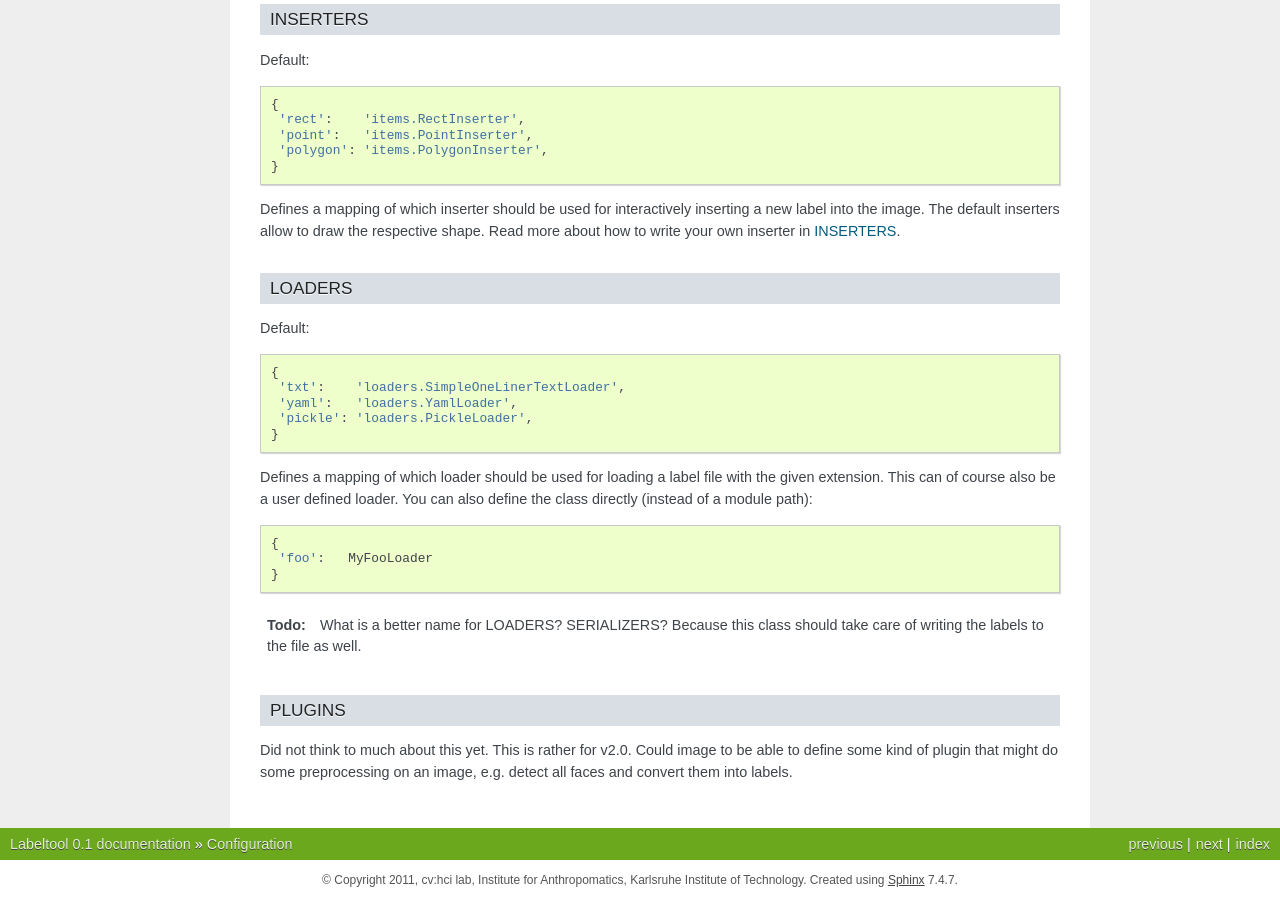
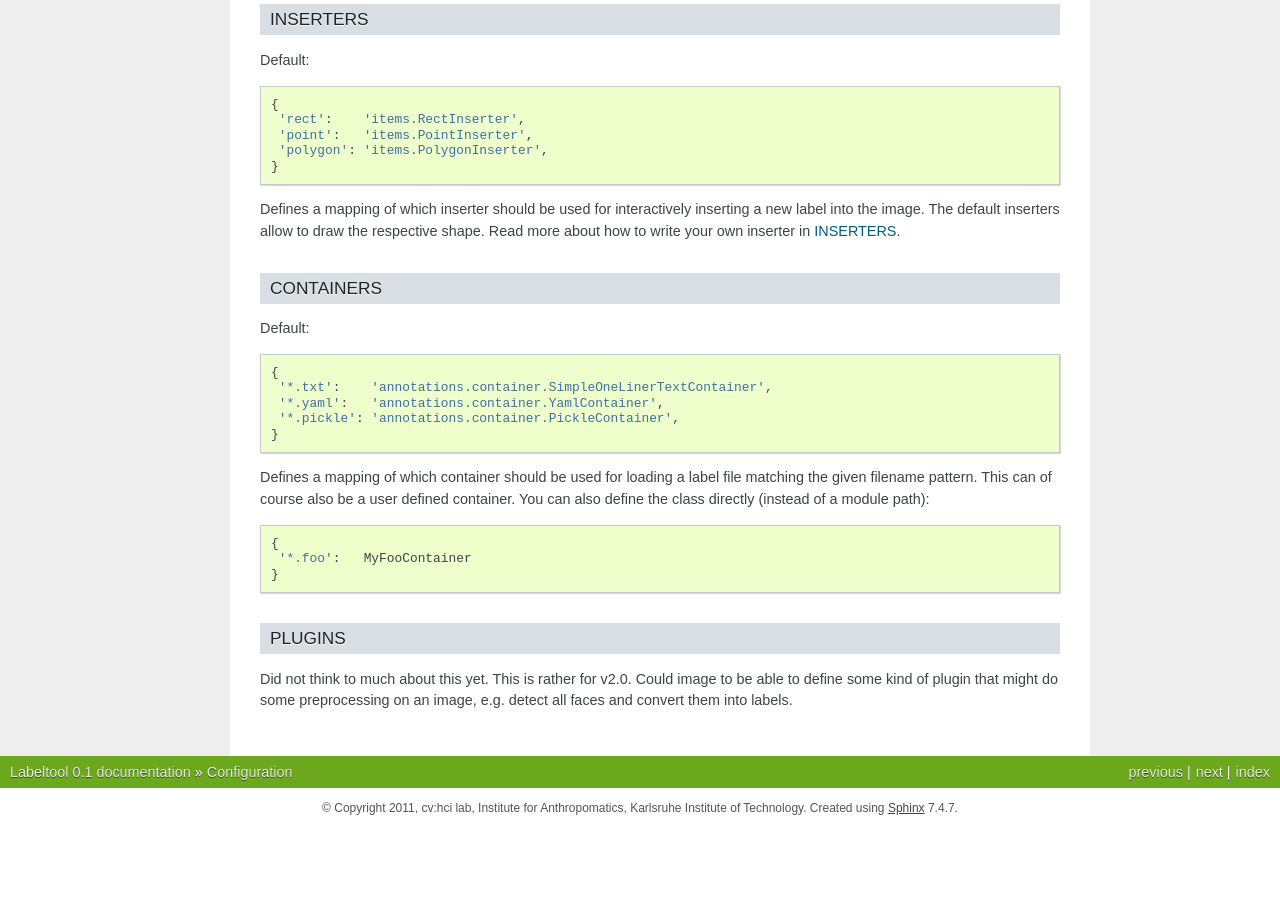
Before and after one commit to cvhciKIT/sloth, a Sphinx documentation site: the page built from doc/configuration.rst, in a window 1280 px wide and 900 px high, scrolled down 1390 px. Built offline with Sphinx 7.4.7, drawn with Linux system fonts in a browser that asks for light colours; after the commit the page ends 2218 px from its top, so only the background shows below that.

Commit message:
document containers

```diff
--- a/doc/concepts.rst
+++ b/doc/concepts.rst
@@ -110,6 +110,6 @@ The storage on disk of the labels however can be very different.
 The label tool does not have *the one* in which way to store the labels.  Again,
 there are some default formats with which the label tool can deal out of the box (one of
 which will be a yaml file, which resembles the textual representation above).  However,
-you are free to define your own loading and saving routines for your labels (see ***). This
+you are free to define your own loading and saving routines for your labels (see :doc:`Containers`). This
 allows you for example to support legacy third-party label formats without the need of converting
-them first.
+them to yaml first.
--- a/doc/configuration.rst
+++ b/doc/configuration.rst
@@ -90,32 +90,26 @@ Defines a mapping of which inserter should be used for interactively inserting a
 into the image.  The default inserters allow to draw the respective shape.  Read more
 about how to write your own inserter in :ref:`Inserters`.
 
-.. _LOADERS:
+.. _CONTAINERS:
 
-LOADERS
--------
+CONTAINERS
+----------
 
 Default::
 
     {
-     'txt':    'loaders.SimpleOneLinerTextLoader',
-     'yaml':   'loaders.YamlLoader',
-     'pickle': 'loaders.PickleLoader',
+     '*.txt':    'annotations.container.SimpleOneLinerTextContainer',
+     '*.yaml':   'annotations.container.YamlContainer',
+     '*.pickle': 'annotations.container.PickleContainer',
     }
 
-Defines a mapping of which loader should be used for loading a label file with the given extension.
-This can of course also be a user defined loader.  You can also define the class directly (instead
+Defines a mapping of which container should be used for loading a label file matching the given filename pattern.
+This can of course also be a user defined container.  You can also define the class directly (instead
 of a module path)::
 
     {
-     'foo':   MyFooLoader
+     '*.foo':   MyFooContainer
     }
-
-.. todo::
-
-   What is a better name for LOADERS?  SERIALIZERS?  Because this class should take care of
-   writing the labels to the file as well.
-
 
 .. _PLUGINS:
 
--- a/doc/index.rst
+++ b/doc/index.rst
@@ -31,6 +31,7 @@ Contents
    configuration
    items
    inserters
+   containers
    api
 
 
--- a/doc/inserters.rst
+++ b/doc/inserters.rst
@@ -1,3 +1,5 @@
+.. highlight:: python
+
 =========
 Inserters
 =========
```
Also changed, not shown: doc/api.rst (+6 -1 lines), doc/containers.rst (added, +10 -0 lines).
